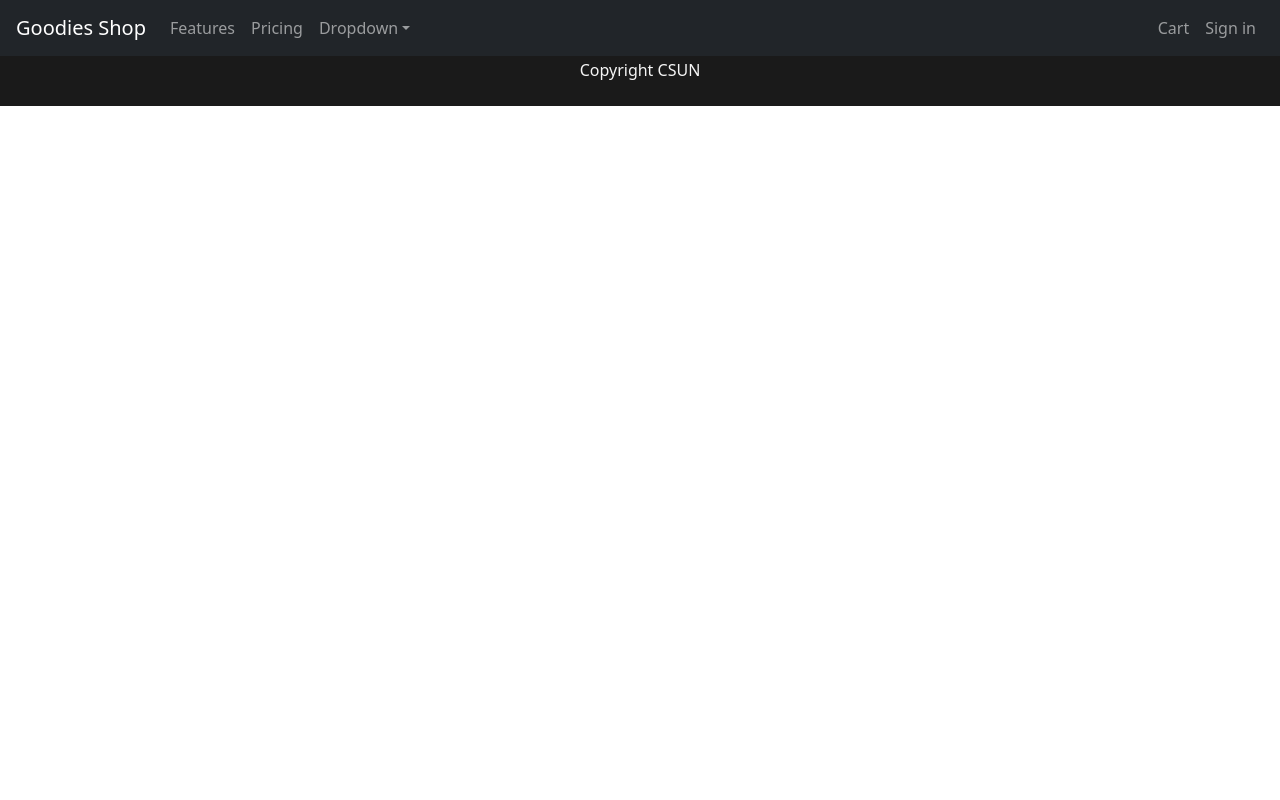
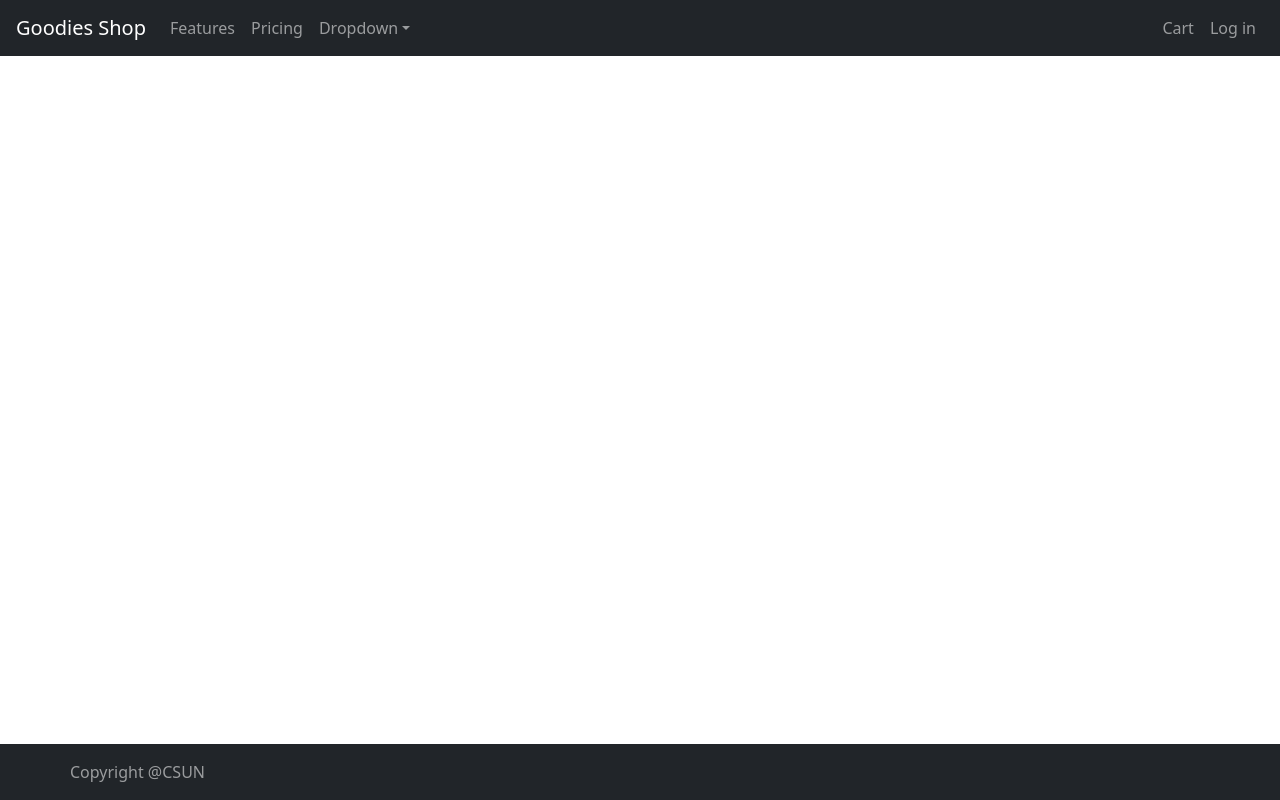
Before and after one commit to pachchigarsnehi/custom-goodies-shop, a React (Create React App) app in the folder frontend/: page /login in a window 1280 px wide. Built offline with nearby package versions, Linux system fonts and the light colour scheme; the HTML template or start-up script is replaced by a standard one.

Commit message:
footer corrected, login page added (#13)
* footer corrected, login page added

* removed unused imports

* format

```diff
--- a/frontend/src/App.js
+++ b/frontend/src/App.js
@@ -1,8 +1,9 @@
 import React from "react";
-import { Navbar, Nav, NavDropdown } from "react-bootstrap";
+import { Navbar, Nav, NavDropdown, Container } from "react-bootstrap";
 import { BrowserRouter, Route } from "react-router-dom";
 import HomeScreen from "./components/HomeScreen";
 import ProductDetailScreen from "./components/ProductDetailScreen";
+import Login from "./components/Login";
 import "./index.css";
 
 function App() {
@@ -29,8 +30,8 @@ function App() {
           </Nav>
           <Nav>
             <Nav.Link href="#deets">Cart</Nav.Link>
-            <Nav.Link eventKey={2} href="#memes">
-              Sign in
+            <Nav.Link eventKey={2} href="/login">
+              Log in
             </Nav.Link>
           </Nav>
         </Navbar.Collapse>
@@ -39,9 +40,16 @@ function App() {
       <div classname="main">
         <Route path="/" component={HomeScreen} exact></Route>
         <Route path="/products/:id" component={ProductDetailScreen}></Route>
+        <Route path="/login" component={Login}></Route>
       </div>
 
-      <div className="footer">Copyright CSUN</div>
+      <div className="fixed-bottom">
+        <Navbar bg="dark" variant="dark">
+          <Container>
+            <Navbar.Text>Copyright @CSUN</Navbar.Text>
+          </Container>
+        </Navbar>
+      </div>
     </BrowserRouter>
   );
 }
--- /dev/null
+++ b/frontend/src/components/Login.js
@@ -0,0 +1,14 @@
+import React from "react";
+import { Container, Col, Row } from "react-bootstrap";
+
+const Login = () => {
+  return (
+    <Container>
+      <Col>
+        <Row></Row>
+      </Col>
+    </Container>
+  );
+};
+
+export default Login;
```
